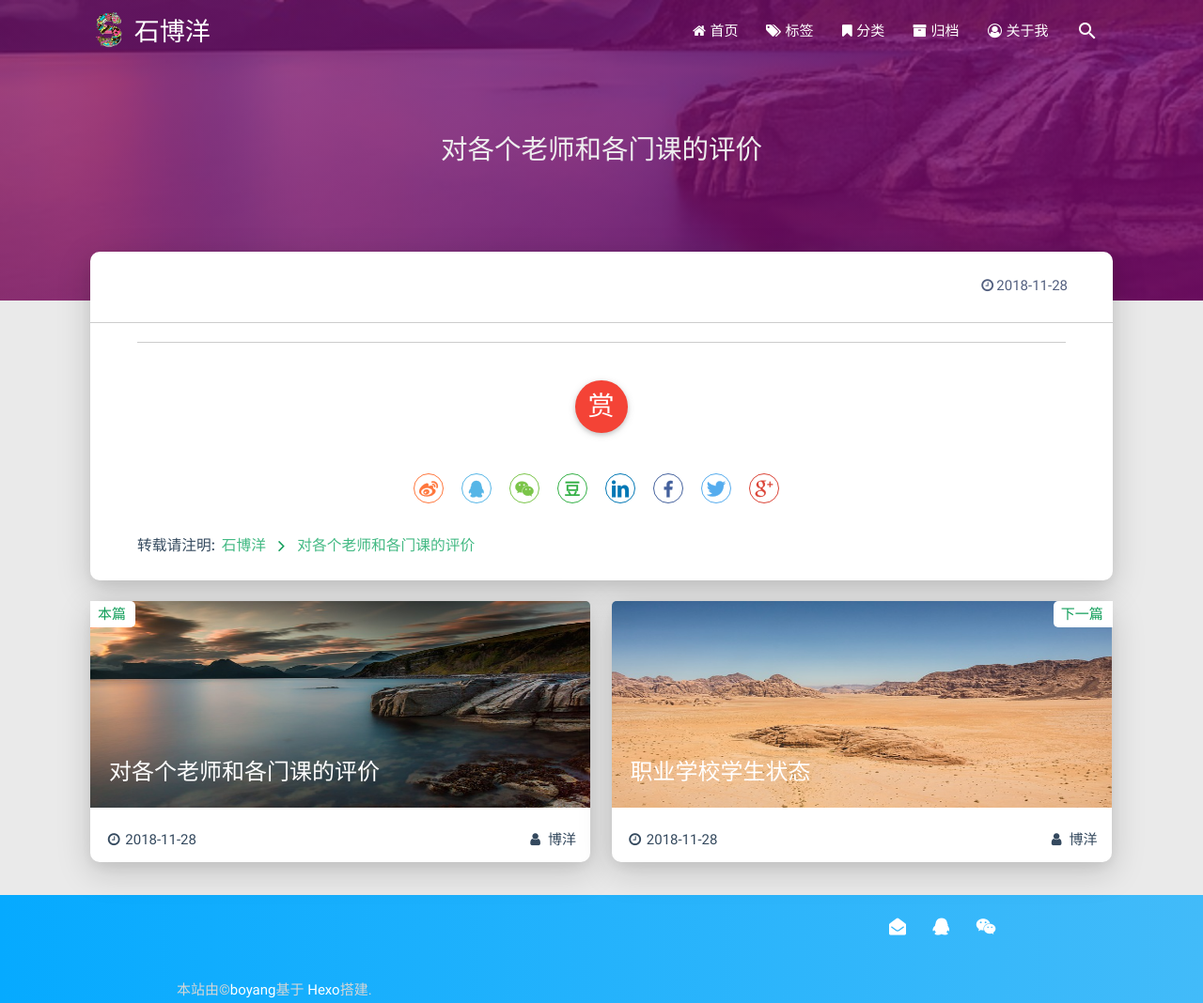
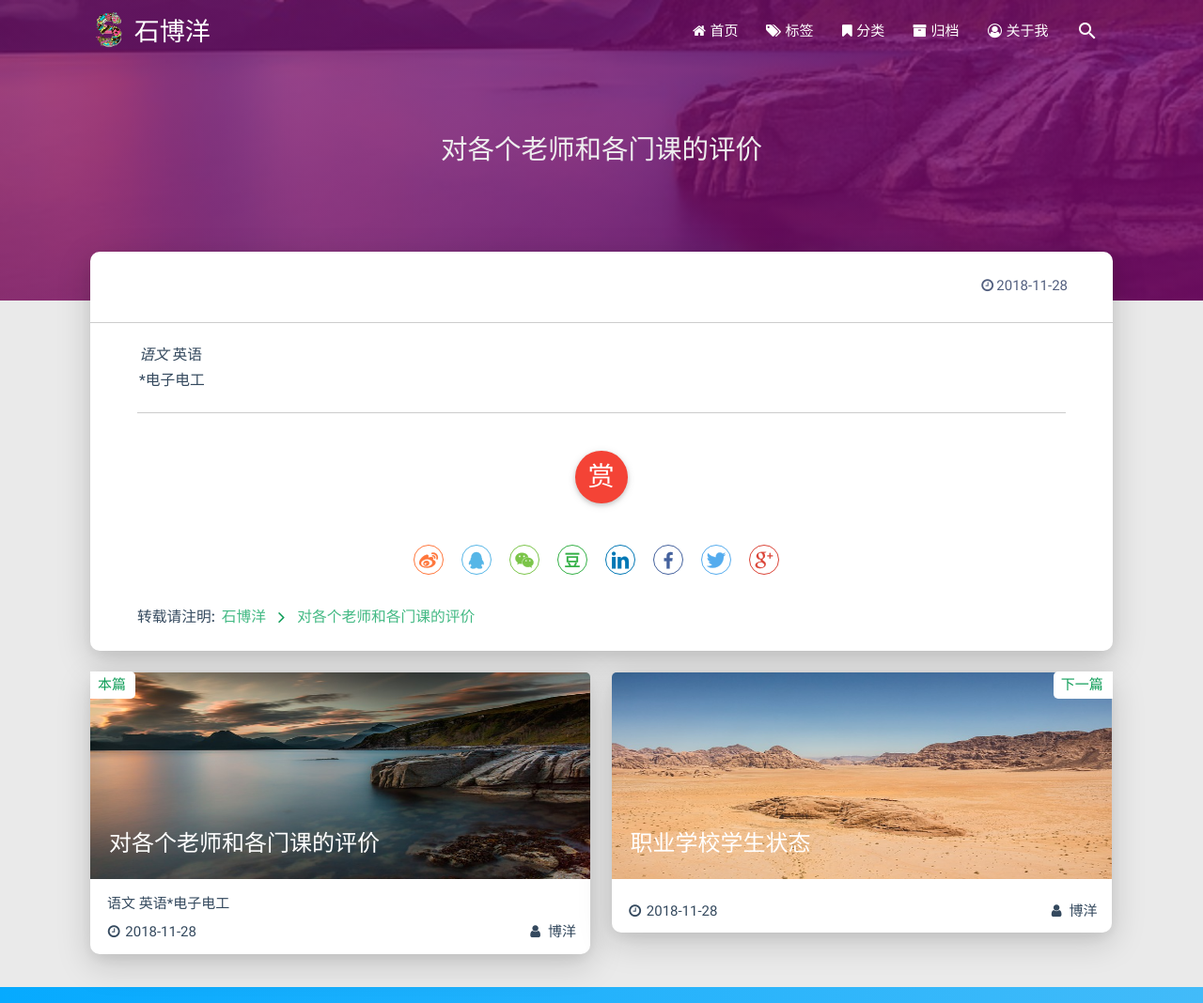
Before and after one commit to 70by/70by.github.io, a plain HTML site: page 2018/11/28/dui-ge-ge-lao-shi-he-ge-men-ke-de-ping-jie/index.html in a window 1280 px wide. Shown: the top 1068 px of the page at 94% size. Drawn offline with Linux system fonts and the light colour scheme; grey boxes are pictures that could not be loaded.

Commit message:
Site updated: 2018-11-28 18:49:27

```diff
--- a/2018/11/28/dui-ge-ge-lao-shi-he-ge-men-ke-de-ping-jie/index.html
+++ b/2018/11/28/dui-ge-ge-lao-shi-he-ge-men-ke-de-ping-jie/index.html
@@ -7,7 +7,9 @@
 	<meta name="theme-color" content="#0cabfe">
     <meta charset="utf-8">
     <meta name="keywords" content="对各个老师和各门课的评价, 石博洋">
-    <meta name="description" content="对各个老师和各门课的评价 | 石博洋">
+    <meta name="description" content="语文
+英语*电子电工
+">
     <meta http-equiv="X-UA-Compatible" content="IE=edge">
     <meta name="viewport" content="width=device-width, initial-scale=1.0">
     <meta name="renderer" content="webkit|ie-stand|ie-comp">
@@ -226,6 +228,8 @@
         <hr>
         <div class="card-content article-card-content">
             <div id="articleContent">
+                <p><em>语文
+</em>英语<br>*电子电工</p>
 
             </div>
             <hr>
@@ -396,7 +400,9 @@
                     </div>
                 </a>
                 <div class="card-content article-content">
-                    <div class="summary"></div>
+                    <div class="summary">语文
+英语*电子电工
+</div>
                     <div class="publish-info">
                             <span class="publish-date">
                                 <i class="fa fa-clock-o fa-fw icon-date"></i>2018-11-28
--- a/search.xml
+++ b/search.xml
@@ -7,7 +7,7 @@
       <link href="/2018/11/28/dui-ge-ge-lao-shi-he-ge-men-ke-de-ping-jie/"/>
       <url>/2018/11/28/dui-ge-ge-lao-shi-he-ge-men-ke-de-ping-jie/</url>
 
-        <content type="html"><![CDATA[]]></content>
+        <content type="html"><![CDATA[<p><em>语文</em>英语<br>*电子电工</p>]]></content>
 
 
 
```
Also changed, not shown: 2018/11/28/zhi-ye-xue-xiao-xue-sheng-zhuang-tai/index.html (+3 -1 lines), archives/2018/11/index.html (+3 -1 lines), archives/2018/index.html (+3 -1 lines), archives/index.html (+3 -1 lines), index.html (+3 -1 lines).
